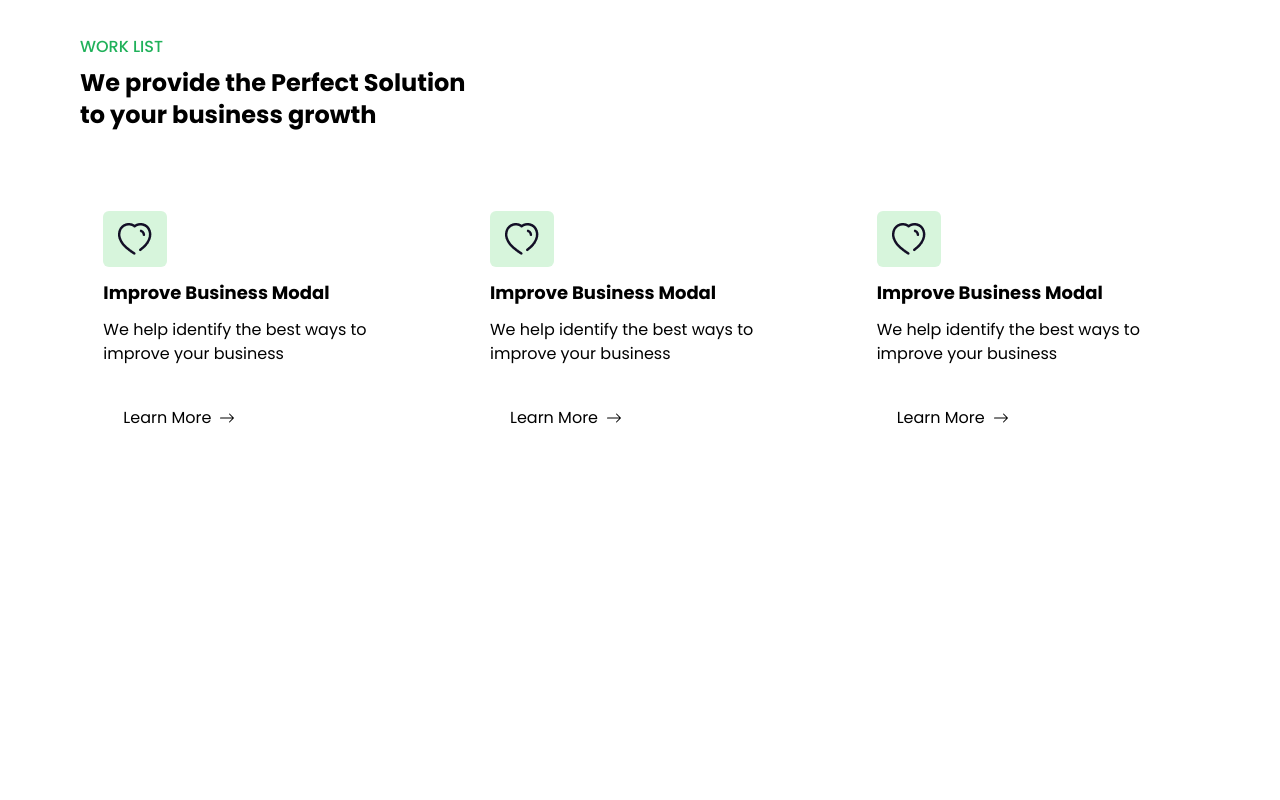
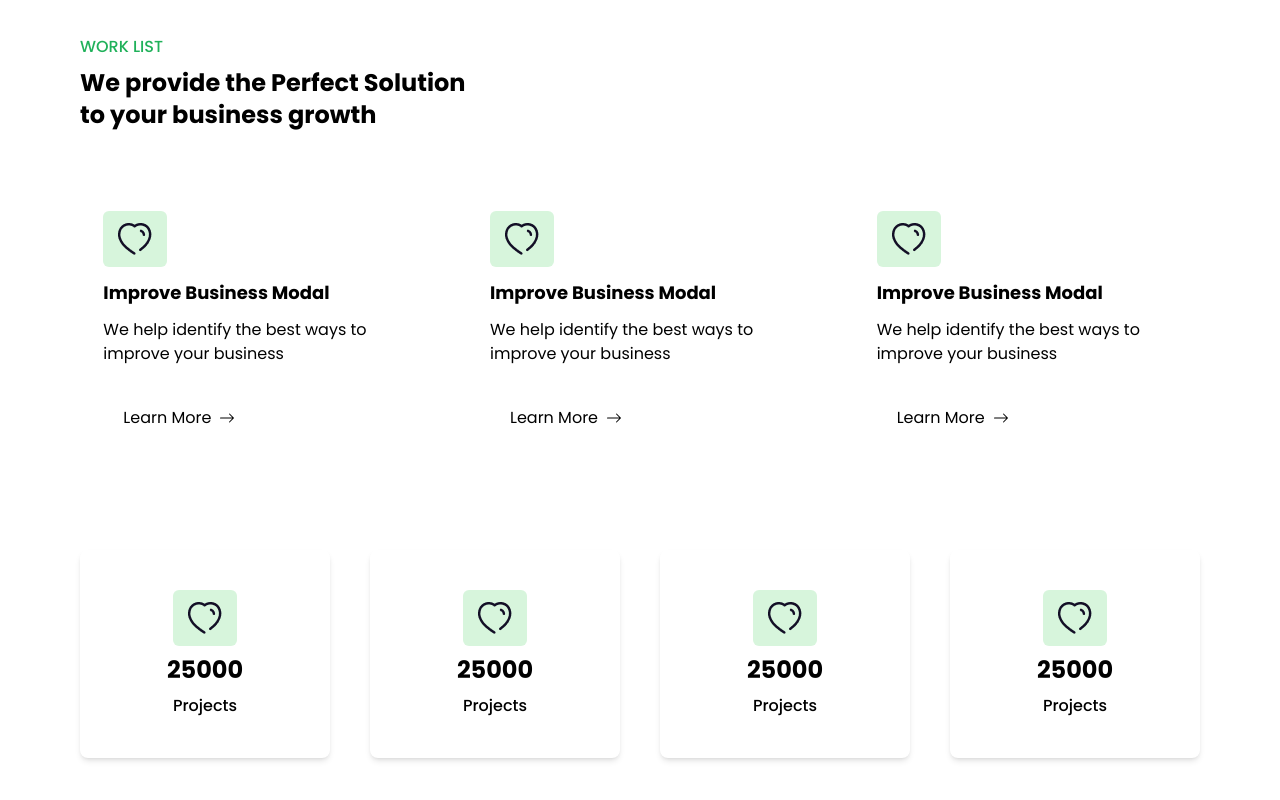
Before and after one commit to mdsajalali/web-design-agency, a Next.js app: page / in a window 1280 px wide. Shown: the part 835-1635 px from the top of the page. Before the commit the page ends 1401 px from the top, so only its background shows below. Built offline with nearby package versions, Linux system fonts and the light colour scheme.

Commit message:
worklist section complete

```diff
--- a/src/components/WorkList.jsx
+++ b/src/components/WorkList.jsx
@@ -73,6 +73,61 @@ const WorkList = () => {
             </button>
           </div>
         </div>
+
+        <div className="grid gird-col-1 md:grid-cols-2 lg:grid-cols-4 my-20 gap-10 ">
+          <div className="shadow-md  flex flex-col items-center justify-center p-10 rounded-lg ">
+            <div className="bg-[#D7F5DC] w-16 h-14 rounded-md flex items-center justify-center">
+              <Image
+                className="w-fit"
+                src="/images/Heart.png"
+                width={100}
+                height={100}
+                alt="Picture of the author"
+              />
+            </div>
+            <h2 className="font-bold my-2 text-2xl">25000</h2>
+            <p className="font-medium">Projects</p>
+          </div>
+          <div className="shadow-md  flex flex-col items-center justify-center p-10 rounded-lg">
+            <div className="bg-[#D7F5DC] w-16 h-14 rounded-md flex items-center justify-center">
+              <Image
+                className="w-fit"
+                src="/images/Heart.png"
+                width={100}
+                height={100}
+                alt="Picture of the author"
+              />
+            </div>
+            <h2 className="font-bold my-2 text-2xl">25000</h2>
+            <p className="font-medium">Projects</p>
+          </div>{" "}
+          <div className="shadow-md  flex flex-col items-center justify-center p-10 rounded-lg">
+            <div className="bg-[#D7F5DC] w-16 h-14 rounded-md flex items-center justify-center">
+              <Image
+                className="w-fit"
+                src="/images/Heart.png"
+                width={100}
+                height={100}
+                alt="Picture of the author"
+              />
+            </div>
+            <h2 className="font-bold my-2 text-2xl">25000</h2>
+            <p className="font-medium">Projects</p>
+          </div>{" "}
+          <div className="shadow-md  flex flex-col items-center justify-center p-10 rounded-lg">
+            <div className="bg-[#D7F5DC] w-16 h-14 rounded-md flex items-center justify-center">
+              <Image
+                className="w-fit"
+                src="/images/Heart.png"
+                width={100}
+                height={100}
+                alt="Picture of the author"
+              />
+            </div>
+            <h2 className="font-bold my-2 text-2xl">25000</h2>
+            <p className="font-medium">Projects</p>
+          </div>
+        </div>
       </div>
     </div>
   );
```
